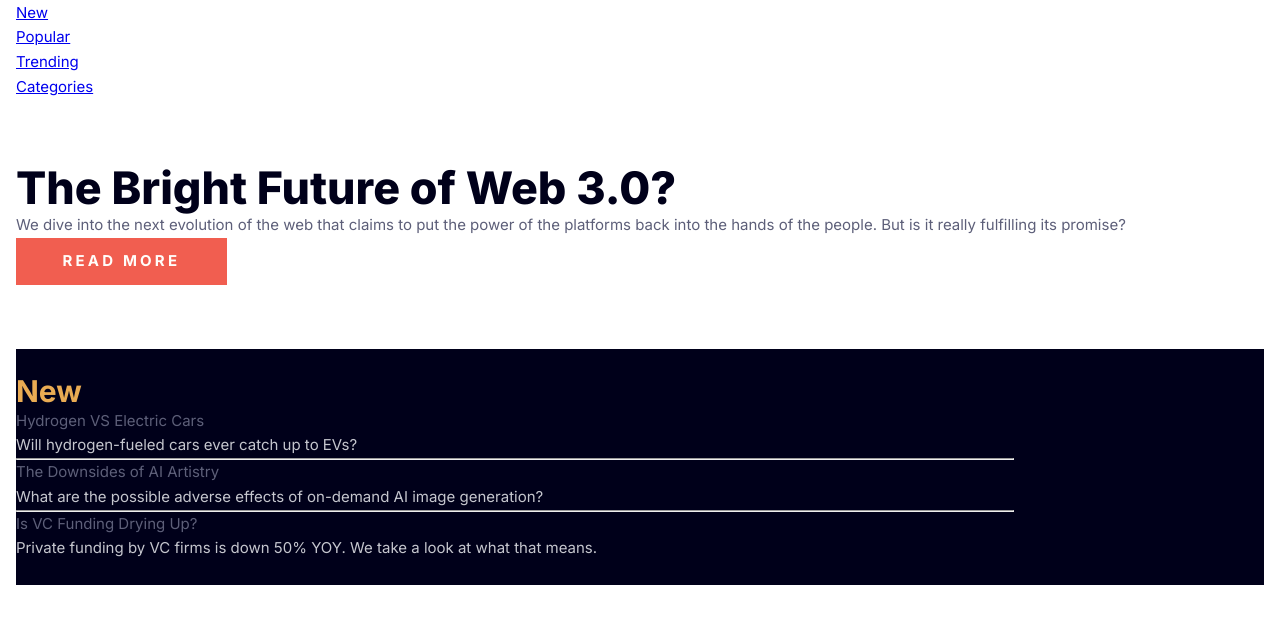
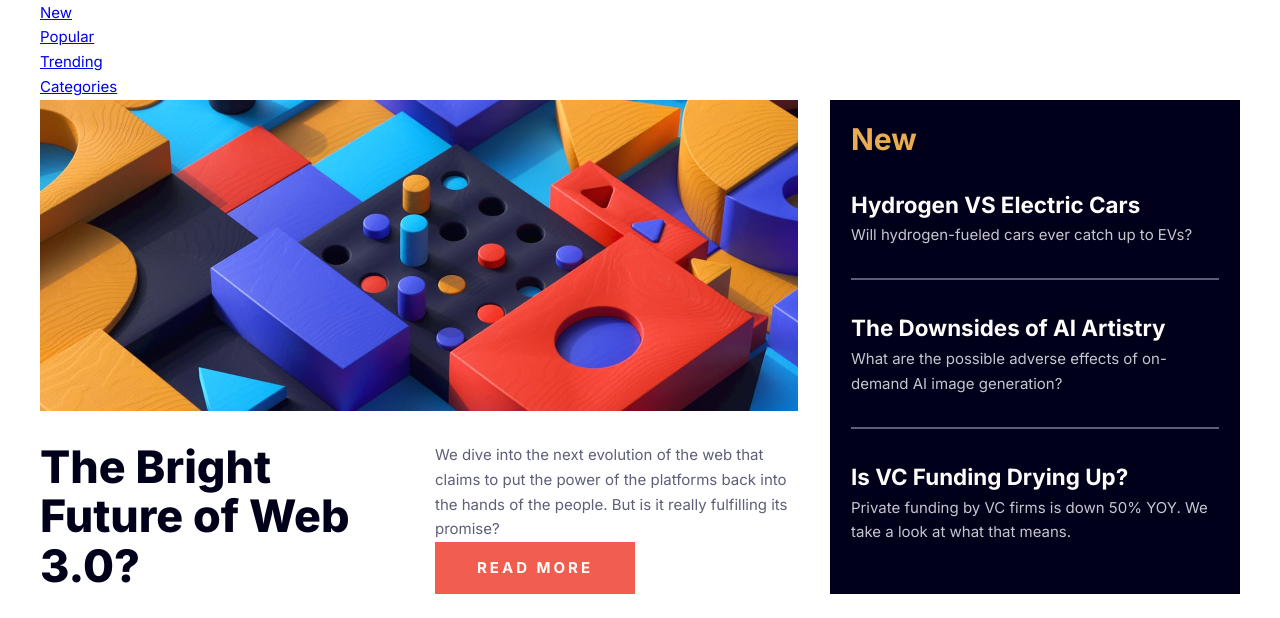
Before and after one commit to maxp421/FM-news-homepage, a plain HTML site: page index.html in a window 1280 px wide. Shown: the part 182-800 px from the top of the page. Drawn offline with Linux system fonts and the light colour scheme.

Commit message:
added grid layout

```diff
--- a/css/style.css
+++ b/css/style.css
@@ -59,7 +59,12 @@
 }
 
 .attribution a {
-  color: hsl(228, 45%, 44%);
+  color: var(--clr-accent-100);
+}
+
+.attribution a:hover,
+.attribution a:focus-visible {
+  color: var(--clr-accent-200);
 }
 
 /* RESET */
@@ -138,40 +143,137 @@ body {
 }
 
 .button {
+  text-decoration: none;
+  display: inline-block;
   cursor: pointer;
-  padding: 0.7rem 2.9rem;
+  padding: 0.9em 2.8em;
   border: none;
-  letter-spacing: 0.2rem;
+  letter-spacing: 0.2em;
   background-color: var(--clr-accent-200);
   color: var(--clr-neutral-100);
   font-size: var(--fs-400);
   font-weight: var(--fw-bold);
 }
 
-.button:hover {
-  padding: 0.7rem 2.9rem;
-  border: none;
-  letter-spacing: 0.2rem;
-  background-color: var(--clr-accent-200);
-  color: var(--clr-neutral-100);
-  font-size: var(--fs-400);
-  font-weight: var(--fw-bold);
+.button:hover,
+.button:focus-visible {
+  background-color: var(--clr-primary-900);
 }
 
-.new-articles-list hr {
-  width: 80%;
-  text-align: center;
+
+
+/* main grid */
+.fm-news-main-grid {}
+
+@media (min-width: 600px) {
+
+  .fm-news-main-grid {
+    display: grid;
+    grid-template-rows: auto auto 1fr;
+    grid-auto-columns: 1fr;
+    gap: 1rem;
+    grid-template-areas:
+      "picture picture "
+      "title article"
+      "fm-news-aside fm-articles";
+  }
 }
 
-.new-articles-list h4 {
+@media (min-width: 930px) {
+
+  .fm-news-main-grid {
+    display: grid;
+    /* grid-auto-rows: 1fr; */
+    grid-template-rows: 1fr;
+    grid-template-columns: 1fr 1fr auto;
+    /* grid-template-columns: 0.8fr 0.8fr 1fr; */
+    gap: 2rem;
+    grid-template-areas:
+      "picture picture fm-news-aside"
+      "title article fm-news-aside"
+      "fm-articles fm-articles fm-articles";
+  }
+}
+
+.fm-news-main-picture {
+  grid-area: picture;
+  /* object-fit: contain; */
+}
+
+.fm-news-main-picture img {
+  object-fit: cover;
+  height: 100%;
+}
+
+.fm-news-title {
+  grid-area: title;
+}
+
+.fm-news-main-article {
+  grid-area: article;
+}
+
+.fm-news-aside {
+  grid-area: fm-news-aside;
+}
+
+.fm-articles {
+  grid-area: fm-articles;
+}
+
+
+
+
+/* Aside */
+.fm-news-aside {
+  display: flex;
+  justify-content: center;
+}
+
+.fm-news-aside-wrapper {
+  max-width: 410px;
+  padding: 1.4em;
+}
+
+.fm-news-aside-wrapper hr {
+  color: var(--bg-neutral-200);
+  margin-top: 2em;
+  border: 1px solid;
+}
+
+.fm-news-aside-wrapper p {
+  color: var(--clr-neutral-200);
+}
+
+.new-articles-list {
+  display: flex;
+  flex-direction: column;
+}
+
+.new-articles-list li {
+  position: relative;
+  margin-top: 2em;
+}
+
+.new-articles-list a {
+  text-decoration: none;
   color: var(--clr-neutral-100);
   font-size: var(--fs-h3);
   font-weight: var(--fw-bold);
 }
 
-.new-articles-list p {
-  color: var(--clr-neutral-200);
+.new-articles-list a:hover,
+.new-articles-list a:focus-visible {
+  color: var(--clr-accent-100);
 }
+
+.new-articles-list a::after {
+  content: "";
+  position: absolute;
+  inset: 0;
+}
+
+
 
 /* Front page articles preview */
 
@@ -186,7 +288,7 @@ body {
 
 
 
-@media(min-width: 900px) {
+@media(min-width: 930px) {
   .fp-articles-preview {
     flex-direction: row;
   }
@@ -196,27 +298,19 @@ body {
   flex items will shrink before they wrap */
     flex: 1 1 325px;
   }
+
 }
 
 .fp-articles-preview li {
   display: grid;
   position: relative;
   grid-template-columns: 1fr 2fr;
-  min-width: 325px;
+  /* min-width: 325px; */
   max-width: 410px;
   gap: min(1.5rem, 5%);
   margin: 0;
   padding: 0;
 }
-
-/* FIGURE OUT LINKS */
-/* .fp-articles-preview li:hover {
-  cursor: pointer;
-}
-
-.fp-articles-preview li:hover h4 {
-  color: var(--clr-accent-200);
-} */
 
 .fp-articles-preview {
   counter-reset: count;
@@ -253,6 +347,11 @@ body {
   color: var(--clr-primary-900);
 }
 
+.fp-articles-preview-text a:hover,
+.fp-articles-preview-text a:focus-visible {
+  color: var(--clr-accent-200);
+}
+
 .fp-articles-preview-text a::before {
   content: "";
   position: absolute;
@@ -266,8 +365,10 @@ body {
   margin-top: var(--flow-spacer, 3em);
 }
 
-/* FIGURE OUT HOW TO MAKE FLOW SELECT ONLY DIRECT CHILDREN IN 1 STATEMENT WITHOUT CHANGING IT TO
-FLOW 2 */
+:where(.flow-mobile :not(:first-child)) {
+  margin-top: var(--flow-spacer, 3em);
+}
+
 :where(.flow-direct-children> :not(:first-child)) {
   margin-top: var(--flow-spacer, 3em);
 }
@@ -398,6 +499,7 @@ FLOW 2 */
   padding-block: var(--size-600);
 }
 
+
 .padding-block-700 {
   padding-block: var(--size-700);
 }
@@ -406,10 +508,25 @@ FLOW 2 */
   padding-block: var(--size-800);
 }
 
+@media (max-width: 930px) {
+  .sm-padding-block-800 {
+    padding-block: var(--size-800);
+  }
+}
+
 .padding-block-900 {
   padding-block: var(--size-900);
 }
 
+@media (max-width: 930px) {
+  .sm-padding-bottom-800 {
+    padding-bottom: var(--size-800);
+  }
+}
+
+.padding-bottom-800 {
+  padding-bottom: var(--size-800);
+}
 
 .visually-hidden {
   position: absolute;
@@ -425,7 +542,7 @@ FLOW 2 */
 }
 
 .container {
-  --max-width: 1440px;
+  --max-width: 1200px;
   --horizontal-padding: 1rem;
 
   width: min(var(--max-width), 100% - var(--horizontal-padding)*2);
--- a/index.html
+++ b/index.html
@@ -33,36 +33,48 @@
     </header>
 
     <main>
-      <section class="padding-block-800">
-        <!-- <picture>
-          <source srcset="assets/images/image-web-3-desktop.jpg" media="(min-width: 769px)">
+      <section class="fm-news-main-section | ">
+
+        <div class="fm-news-main-grid">
+
+          <picture class="fm-news-main-picture">
+            <source srcset="assets/images/image-web-3-desktop.jpg" media="(min-width: 480px)">
             <source srcset="assets/images/image-web-3-mobile.jpg">
             <img src="assets/images/image-web-3-mobile.jpg" alt="">
-        </picture> -->
-        <div>
+          </picture>
+
+          <div class="fm-news-title">
             <h1 class="visually-hidden">News Home</h1>
             <h2 class="fs-h1 text-primary-900 fw-extra-bold">
               The Bright Future of Web 3.0?
             </h2>
+          </div>
+
+          <div class="fm-news-main-article">
             <p>
-            We dive into the next evolution of the web that claims to put the power of the platforms back into the hands
+              We dive into the next evolution of the web that claims to put the power of the platforms back into the
+              hands
               of
               the
               people.
               But is it really fulfilling its promise?
             </p>
-          <button class="button |">READ MORE</button>
+            <a href="#" class="button">READ MORE</a>
           </div>
-      </section>
 
-      <aside class="aside-new-articles bg-primary-900 padding-block-500">
+
+
+          <aside class="fm-news-aside">
+            <div class="fm-news-aside-wrapper | bg-primary-900">
               <h2 class=" fs-h2 fw-bold text-accent-100">
                 New
               </h2>
               <ul class="new-articles-list" role="list">
                 <li>
                   <h3>
+                    <a href="#">
                       Hydrogen VS Electric Cars
+                    </a>
                   </h3>
                   <p>
                     Will hydrogen-fueled cars ever catch up to EVs?
@@ -71,7 +83,9 @@
                 </li>
                 <li>
                   <h3>
+                    <a href="#">
                       The Downsides of AI Artistry
+                    </a>
                   </h3>
                   <p>
                     What are the possible adverse effects of on-demand AI image generation?
@@ -80,16 +94,20 @@
                 </li>
                 <li>
                   <h3>
+                    <a href="#">
                       Is VC Funding Drying Up?
+                    </a>
                   </h3>
                   <p>
                     Private funding by VC firms is down 50% YOY. We take a look at what that means.
                   </p>
                 </li>
               </ul>
+            </div>
           </aside>
 
-      <section class="padding-block-800">
+
+          <div class="fm-articles">
             <h2 class="visually-hidden">Popular posts</h2>
             <ol class="fp-articles-preview" role="list">
               <li>
@@ -113,7 +131,6 @@
                       Top 10 Laptops of 2022
                     </a>
                   </h3>
-
                   <p>
                     Our best picks for various needs and budgets.
                   </p>
@@ -133,7 +150,12 @@
                 </div>
               </li>
             </ol>
+          </div>
+
+
+        </div>
       </section>
+
 
 
     </main>
```
Lines whose indentation alone changed are shown as unchanged.
